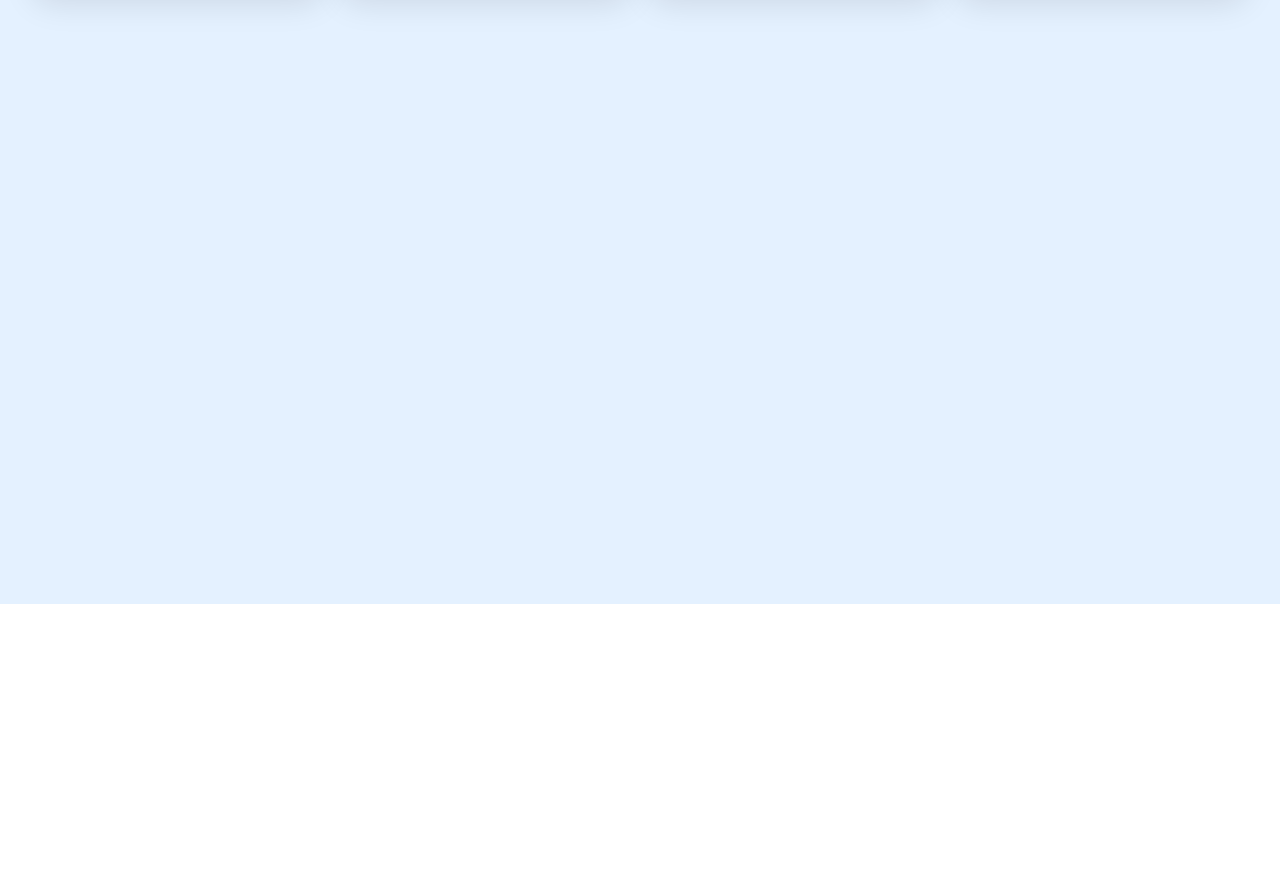
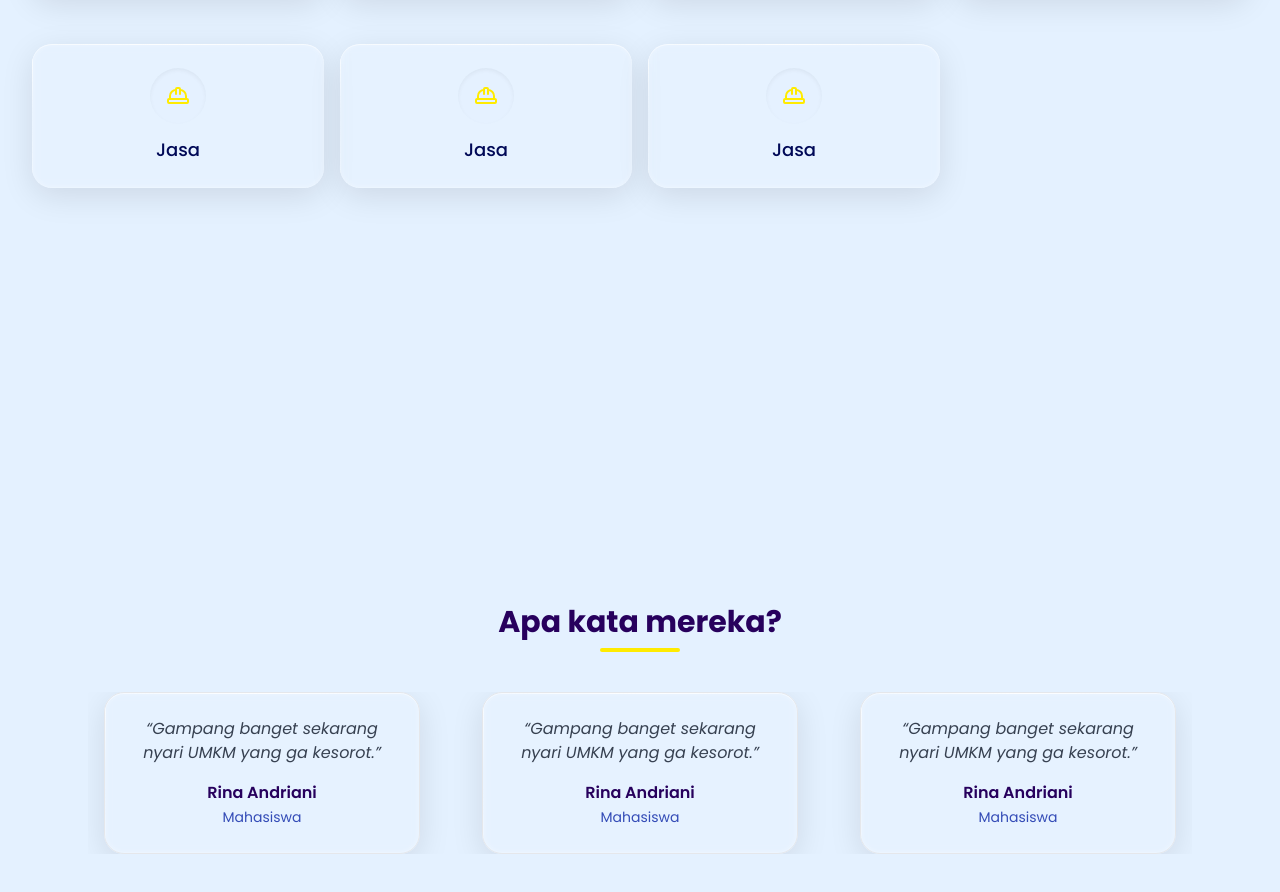
Before and after one commit to kanaee-cloud/milarian-fe, a React (Vite) app: page / in a window 1280 px wide. Shown: the part 1120-2012 px from the top of the page. Before the commit the page ends 1724 px from the top, so only its background shows below. Built offline with nearby package versions, Linux system fonts and the light colour scheme.

Commit message:
feat:review section

```diff
--- a/package.json
+++ b/package.json
@@ -14,7 +14,8 @@
     "lucide-react": "^0.546.0",
     "react": "^19.1.1",
     "react-dom": "^19.1.1",
-    "react-router-dom": "^7.9.4"
+    "react-router-dom": "^7.9.4",
+    "swiper": "^12.0.3"
   },
   "devDependencies": {
     "@eslint/js": "^9.36.0",
--- a/src/pages/Home.jsx
+++ b/src/pages/Home.jsx
@@ -1,12 +1,14 @@
 import React from 'react'
 import Hero from './home/Hero'
 import Category from './home/Category'
+import Review from './home/Review'
 
 const Home = () => {
   return (
     <>
       <Hero />
       <Category />
+      <Review />
     </>
   )
 }
--- a/src/pages/home/Category.jsx
+++ b/src/pages/home/Category.jsx
@@ -21,6 +21,18 @@ const Category = () => {
       name: "Jasa",
       icon: HardHat
     },
+    {
+      name: "Jasa",
+      icon: HardHat
+    },
+    {
+      name: "Jasa",
+      icon: HardHat
+    },
+    {
+      name: "Jasa",
+      icon: HardHat
+    },
     // {
     //   name: "Agribisnis",
     //   img: ""
@@ -32,7 +44,8 @@ const Category = () => {
   ]
 
   return (
-    <section className='min-h-screen  text-primary'>
+    <>
+    <section className='min-h-screen   text-primary'>
         <h1 className='font-semibold text-2xl'>Emang ada UMKM apa aja?</h1>
         <div className='grid grid-cols-4 gap-4'>
         {category.map((cat, index) => (
@@ -40,6 +53,7 @@ const Category = () => {
         ))}
         </div>
     </section>
+    </>
   )
 }
 
--- /dev/null
+++ b/src/pages/home/Review.jsx
@@ -0,0 +1,64 @@
+import React from "react";
+import { Swiper, SwiperSlide } from "swiper/react";
+import { Pagination, Autoplay } from "swiper/modules";
+import "swiper/css";
+import "swiper/css/pagination";
+
+const reviews = [
+    {
+        name: "Rina Andriani",
+        text: "Gampang banget sekarang nyari UMKM yang ga kesorot.",
+        job: "Mahasiswa",
+    },
+    {
+        name: "Rina Andriani",
+        text: "Gampang banget sekarang nyari UMKM yang ga kesorot.",
+        job: "Mahasiswa",
+    },
+    {
+        name: "Rina Andriani",
+        text: "Gampang banget sekarang nyari UMKM yang ga kesorot.",
+        job: "Mahasiswa",
+    },
+
+];
+
+const Review = () => {
+    return (
+        <section className="min-h-screen" id="review">
+            <div className="max-w-6xl mx-auto px-6 text-center">
+                <h2 className="text-3xl font-bold mb-2 text-navy">Apa kata mereka?</h2>
+                <div className="w-20 h-1 bg-accent mx-auto mb-10 rounded-full"></div>
+
+                <Swiper
+                    modules={[Pagination, Autoplay]}
+                    spaceBetween={30}
+                    slidesPerView={1}
+                    pagination={{ clickable: true }}
+                    autoplay={{ delay: 4000, disableOnInteraction: false }}
+                    breakpoints={{
+                        768: { slidesPerView: 2 },
+                        1024: { slidesPerView: 3 },
+                    }}
+                    className="pb-12"
+                >
+                    {reviews.map((review, i) => (
+                        <SwiperSlide key={i}>
+                            <div className="glass-card rounded-2xl shadow-lg p-6 mx-4 border hover:scale-105 transition-transform duration-200">
+                                <p className="text-gray-700 italic mb-4">
+                                    “{review.text}”
+                                </p>
+                                <div className="mt-4">
+                                    <h3 className="text-navy font-semibold">{review.name}</h3>
+                                    <span className="text-blue text-sm">{review.job}</span>
+                                </div>
+                            </div>
+                        </SwiperSlide>
+                    ))}
+                </Swiper>
+            </div>
+        </section>
+    );
+};
+
+export default Review;
```
Also changed, not shown: 1 other file (tests, documents, lock files or other folders).
